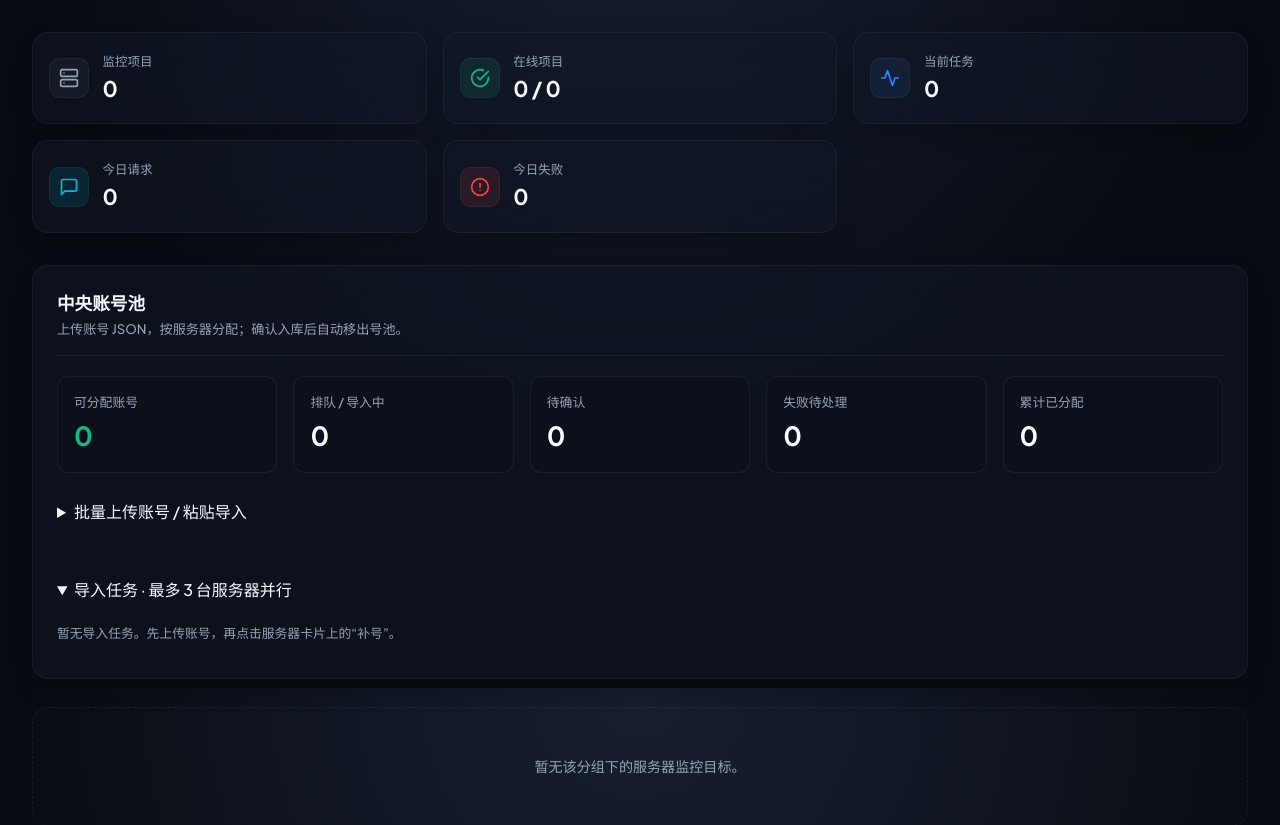
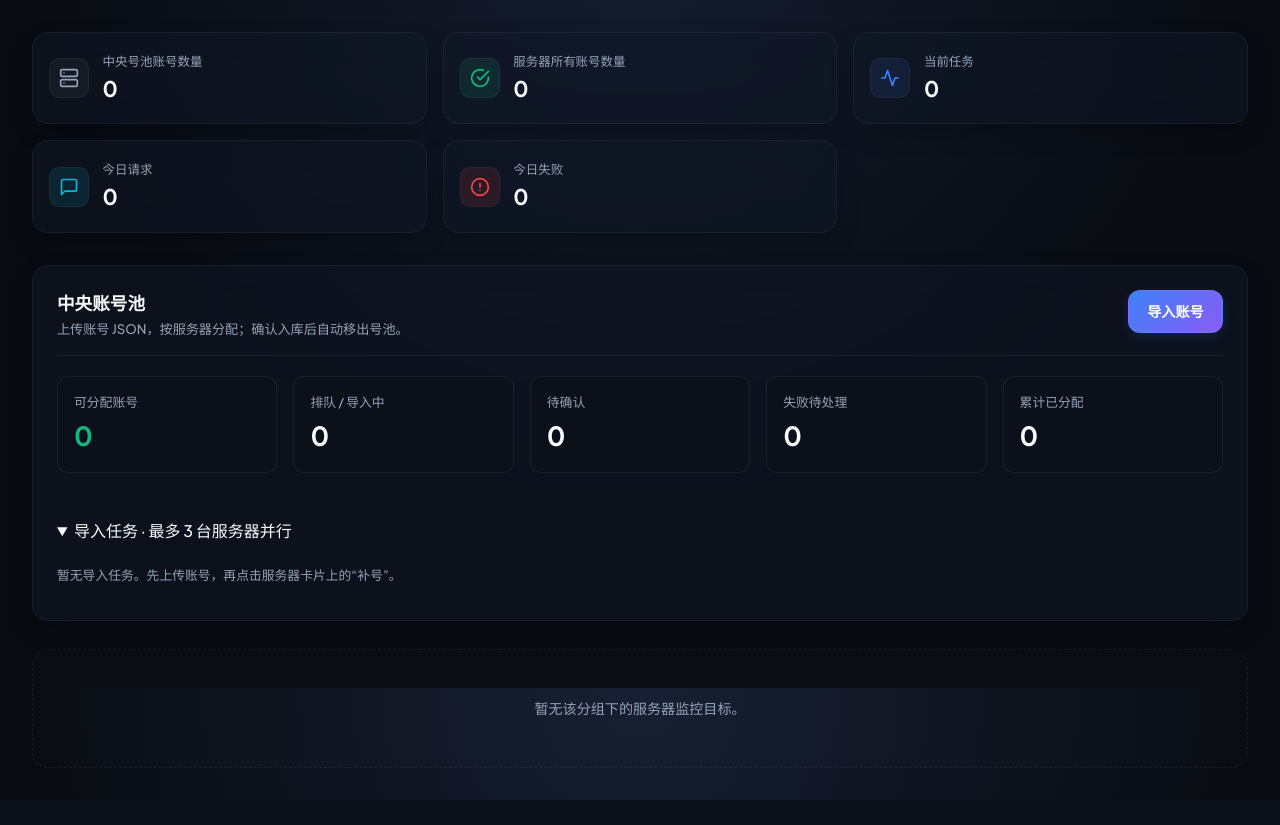
Before and after one commit to leik1000/server-monitor, a FastAPI app: page / in a window 1280 px wide. Shown: the part 112-937 px from the top of the page. After the commit the page ends 912 px from the top, so only its background shows below. Run offline with FastAPI, Linux system fonts and the light colour scheme; data that the repository does not hold is empty.

Commit message:
继续优化

```diff
--- a/app/static/account-pool.js
+++ b/app/static/account-pool.js
@@ -25,6 +25,7 @@
     try {
       const [summary, result] = await Promise.all([api("/api/cookies"), api("/api/import-jobs")]);
       available = summary.available;
+      $("centralAccountCount").textContent = fmtNumber(summary.total);
       $("cookiePoolSummary").innerHTML = [
         ["可分配账号", summary.available, "pool-available"], ["排队 / 导入中", summary.assigning, ""],
         ["待确认", summary.unknown, ""], ["失败待处理", summary.failed, ""], ["累计已分配", summary.assigned, ""],
@@ -36,6 +37,7 @@
       if ($("dispatchDialog").open) updateTotal();
     } catch (error) {
       $("cookiePoolSummary").textContent = `库存读取失败：${error.message}`;
+      $("centralAccountCount").textContent = "-";
     } finally {
       loading = false;
       clearTimeout(timer);
@@ -67,6 +69,12 @@
   function setUploadBusy(busy) {
     uploading = busy;
     ["accountFiles", "accountFolder", "importCookiesBtn"].forEach((id) => { $(id).disabled = busy; });
+    $("importCookiesBtn").textContent = busy ? "正在导入..." : "导入到号池";
+    $("accountImportDialog").setAttribute("aria-busy", String(busy));
+    if (busy) {
+      $("accountUploadMessage").textContent = "正在读取账号并准备导入...";
+      $("uploadErrorDetails").hidden = true;
+    }
   }
 
   async function uploadDocuments(documents) {
@@ -74,7 +82,9 @@
   }
 
   function showUploadResult(totals, processed, total, errors, finished = false) {
-    $("cookieFormMessage").textContent = `${finished ? "上传完成" : "上传中"} ${processed}/${total} 文件 · 新增 ${totals.imported_count} · 重复 ${totals.duplicate_count} · 无效 ${totals.invalid_count}`;
+    const message = `${finished ? "上传完成" : "上传中"} ${processed}/${total} 文件 · 新增 ${totals.imported_count} · 重复 ${totals.duplicate_count} · 无效 ${totals.invalid_count}`;
+    $("accountUploadMessage").textContent = message;
+    $("cookieFormMessage").textContent = message;
     $("uploadErrorDetails").hidden = !errors.length;
     $("uploadErrors").textContent = errors.slice(0, 100).map((e) => `${e.source || "粘贴内容"} 第 ${e.index || 0} 条：${e.error}`).join("\n");
   }
@@ -82,7 +92,7 @@
   async function importFiles(event) {
     if (uploading) return;
     const files = Array.from(event.target.files || []).filter((f) => /\.(json|txt)$/i.test(f.name));
-    if (!files.length) { $("cookieFormMessage").textContent = "请选择 JSON 或 TXT 文件"; return; }
+    if (!files.length) { $("accountUploadMessage").textContent = "请选择 JSON 或 TXT 文件"; return; }
     setUploadBusy(true);
     const totals = { imported_count: 0, duplicate_count: 0, invalid_count: 0 };
     const errors = [];
@@ -115,6 +125,7 @@
       showUploadResult(totals, processed, files.length, errors, true);
     } catch (error) {
       $("cookieFormMessage").textContent = `上传中断，已处理 ${processed}/${files.length} 文件，新增 ${totals.imported_count}：${error.message}。可重新选择全部文件，已入池账号会自动跳过。`;
+      $("accountUploadMessage").textContent = $("cookieFormMessage").textContent;
     } finally {
       event.target.value = "";
       setUploadBusy(false);
@@ -124,7 +135,8 @@
 
   async function importText() {
     const text = $("cookieImportText").value.trim();
-    if (!text || uploading) return;
+    if (uploading) return;
+    if (!text) { $("accountUploadMessage").textContent = "请粘贴账号内容，或选择账号文件上传"; return; }
     setUploadBusy(true);
     try {
       const result = await uploadDocuments([{ name: "粘贴内容", text }]);
@@ -132,7 +144,8 @@
       if (!result.invalid_count) $("cookieImportText").value = "";
       await refresh();
     } catch (error) {
-      $("cookieFormMessage").textContent = `入池失败：${error.message}`;
+      $("accountUploadMessage").textContent = `入池失败：${error.message}`;
+      $("cookieFormMessage").textContent = $("accountUploadMessage").textContent;
     } finally { setUploadBusy(false); }
   }
 
@@ -218,6 +231,11 @@
   $("closeDispatchBtn").addEventListener("click", () => $("dispatchDialog").close());
   $("dispatchCount").addEventListener("input", updateTotal);
   $("accountFiles").addEventListener("change", importFiles);
+  $("openAccountImportBtn").addEventListener("click", () => {
+    $("accountImportDialog").showModal();
+    if (!uploading) $("cookieImportText").focus();
+  });
+  $("closeAccountImportBtn").addEventListener("click", () => $("accountImportDialog").close());
   $("accountFolder").addEventListener("change", importFiles);
   window.accountPoolUI = { refresh, importText, openRefill };
   refresh();
--- a/app/static/app.js
+++ b/app/static/app.js
@@ -4,8 +4,7 @@ const els = {
   refreshBtnIcon: document.getElementById("refreshBtnIcon"),
   targets: document.getElementById("targets"),
   tpl: document.getElementById("targetTpl"),
-  targetCount: document.getElementById("targetCount"),
-  onlineCount: document.getElementById("onlineCount"),
+  serverAccountCount: document.getElementById("serverAccountCount"),
   runningCount: document.getElementById("runningCount"),
   totalRequests: document.getElementById("totalRequests"),
   failedRequests: document.getElementById("failedRequests"),
@@ -124,8 +123,10 @@ function buildBucketTitle(item, target = {}) {
 }
 
 function renderSummary(summary = {}) {
-  els.targetCount.textContent = fmtNumber(summary.target_count);
-  els.onlineCount.textContent = `${fmtNumber(summary.online_count)} / ${fmtNumber(summary.target_count)}`;
+  els.serverAccountCount.textContent = fmtNumber(summary.account_total);
+  els.serverAccountCount.title = summary.offline_count
+    ? `已获取的服务器账号总数（含待激活）；${summary.offline_count} 台服务器离线，当前未计入`
+    : "所有已启用服务器的账号总数（含待激活）";
   els.runningCount.textContent = fmtNumber(summary.in_progress_requests);
   els.totalRequests.textContent = fmtNumber(summary.total_requests);
   els.failedRequests.textContent = fmtNumber(summary.failed_requests);
--- a/app/static/style.css
+++ b/app/static/style.css
@@ -7,7 +7,20 @@
 .pool-available strong { color: var(--ok); }
 .pool-help { color: var(--text-muted); font-size: .8rem; margin: .7rem 0; }
 .pool-card summary { cursor: pointer; padding: .7rem 0; }
-.pool-card textarea { width: 100%; margin: .5rem 0; }
+.account-import-dialog { width: min(760px, 94vw); }
+.account-import-dialog .section-head { align-items: flex-start; gap: 1rem; }
+.account-import-dialog .section-head button { flex-shrink: 0; }
+.account-import-field { display: flex; flex-direction: column; gap: .6rem; margin-top: 1.1rem; min-width: 0; }
+.account-import-field > label { font-size: .85rem; font-weight: 600; color: var(--text); }
+.account-import-field textarea { width: 100%; resize: vertical; min-height: 180px; padding: 1rem; border: 1px solid var(--border-focus); border-radius: .75rem; background: var(--input-bg); color: var(--text); font: .85rem/1.7 monospace; }
+.account-import-field textarea:focus { outline: 2px solid var(--primary); outline-offset: 2px; }
+.account-import-files { display: grid; grid-template-columns: repeat(2, minmax(0, 1fr)); gap: 1rem; }
+.account-import-files .account-import-field { padding: 1rem; background: var(--input-bg); border: 1px solid var(--border); border-radius: .75rem; }
+.account-import-files input { width: 100%; min-width: 0; font-size: .8rem; }
+.account-import-files input::file-selector-button { padding: .45rem .65rem; margin-right: .6rem; background: var(--card-hover); border: 1px solid var(--border-focus); border-radius: .4rem; color: var(--text); cursor: pointer; }
+.account-import-footer { display: flex; justify-content: flex-end; border-top: 1px solid var(--border); padding-top: 1rem; margin-top: 1.25rem; }
+.account-import-dialog summary { cursor: pointer; color: var(--warn); font-size: .85rem; }
+@media (max-width: 600px) { .account-import-files { grid-template-columns: 1fr; gap: 0; } }
 .pool-upload-actions, .pool-job-actions { display: flex; flex-wrap: wrap; gap: .7rem; margin: .7rem 0; }
 .pool-file-label { padding: .75rem; border: 1px dashed var(--border-focus); border-radius: .7rem; max-width: 100%; }
 .pool-file-label input { display: block; margin-top: .5rem; max-width: 100%; }
--- a/app/templates/index.html
+++ b/app/templates/index.html
@@ -49,8 +49,8 @@
           <svg xmlns="http://www.w3.org/2000/svg" width="20" height="20" viewBox="0 0 24 24" fill="none" stroke="currentColor" stroke-width="2" stroke-linecap="round" stroke-linejoin="round"><rect x="2" y="2" width="20" height="8" rx="2" ry="2"></rect><rect x="2" y="14" width="20" height="8" rx="2" ry="2"></rect><line x1="6" y1="6" x2="6.01" y2="6"></line><line x1="6" y1="18" x2="6.01" y2="18"></line></svg>
         </div>
         <div class="metric-info">
-          <span>监控项目</span>
-          <strong id="targetCount">-</strong>
+          <span>中央号池账号数量</span>
+          <strong id="centralAccountCount" title="中央号池剩余总量，包含已预占及待处理账号">-</strong>
         </div>
       </div>
       <div class="card metric">
@@ -58,8 +58,8 @@
           <svg xmlns="http://www.w3.org/2000/svg" width="20" height="20" viewBox="0 0 24 24" fill="none" stroke="currentColor" stroke-width="2" stroke-linecap="round" stroke-linejoin="round"><path d="M22 11.08V12a10 10 0 1 1-5.93-9.14"></path><polyline points="22 4 12 14.01 9 11.01"></polyline></svg>
         </div>
         <div class="metric-info">
-          <span>在线项目</span>
-          <strong id="onlineCount">-</strong>
+          <span>服务器所有账号数量</span>
+          <strong id="serverAccountCount">-</strong>
         </div>
       </div>
       <div class="card metric">
@@ -94,26 +94,41 @@
     <section class="card pool-card" id="accountPoolCard">
       <div class="section-head">
         <div><h2>中央账号池</h2><p>上传账号 JSON，按服务器分配；确认入库后自动移出号池。</p></div>
+        <button id="openAccountImportBtn" type="button">导入账号</button>
       </div>
       <div id="cookiePoolSummary" class="pool-stats" aria-live="polite">正在读取库存...</div>
-      <details class="pool-upload">
-        <summary>批量上传账号 / 粘贴导入</summary>
-        <p class="pool-help">支持 available_account 目录中的账号 JSON、JSON 数组和每行一个 Cookie。选择文件夹可一次导入全部账号，自动分批上传并去重。</p>
-        <div class="pool-upload-actions">
-          <label class="pool-file-label">选择账号文件<input id="accountFiles" type="file" accept=".json,.txt" multiple /></label>
-          <label class="pool-file-label">选择账号文件夹<input id="accountFolder" type="file" webkitdirectory multiple /></label>
-        </div>
-        <label for="cookieImportText" class="pool-help">或粘贴账号内容</label>
-        <textarea id="cookieImportText" rows="4" placeholder="粘贴完整账号 JSON、{items: [...]} 或每行一个 Cookie"></textarea>
-        <button id="importCookiesBtn" type="button">导入到号池</button>
-      </details>
       <p id="cookieFormMessage" class="form-message" role="status"></p>
-      <details id="uploadErrorDetails" hidden><summary>查看上传错误</summary><pre id="uploadErrors"></pre></details>
       <details id="poolJobsPanel" open>
         <summary>导入任务 <span id="dispatchConcurrency"></span></summary>
         <div id="importJobs" class="pool-jobs">暂无任务</div>
       </details>
     </section>
+
+    <dialog id="accountImportDialog" class="pool-dialog account-import-dialog" aria-labelledby="accountImportTitle">
+      <div class="section-head">
+        <div><h2 id="accountImportTitle">中央号池账号导入</h2><p class="pool-help">批量保存账号，自动去重，随时为服务器补号。</p></div>
+        <button id="closeAccountImportBtn" class="secondary small" type="button">关闭</button>
+      </div>
+      <div class="account-import-field">
+        <label for="cookieImportText">账号内容（支持单个或批量）</label>
+        <textarea id="cookieImportText" rows="7" placeholder='支持以下格式：&#10;1. 完整账号 JSON：{"email":"account@example.com","cookie":"k=v;..."}&#10;2. 批量 JSON 数组或 {"items": [...]}&#10;3. 每行一个 Cookie Header'></textarea>
+        <p class="pool-help">可直接使用 available_account 中的账号资料。导入中央号池后，在服务器卡片点击“补号”进行分配。</p>
+      </div>
+      <div class="account-import-files">
+        <div class="account-import-field">
+          <label for="accountFiles">上传账号文件（支持多选）</label>
+          <input id="accountFiles" type="file" accept=".json,.txt" multiple />
+        </div>
+        <div class="account-import-field">
+          <label for="accountFolder">上传整个账号文件夹</label>
+          <input id="accountFolder" type="file" webkitdirectory multiple />
+        </div>
+      </div>
+      <p class="pool-help">选择文件或文件夹后自动上传，按批次处理。粘贴内容请点击下方“导入到号池”。</p>
+      <p id="accountUploadMessage" class="form-message" role="status"></p>
+      <details id="uploadErrorDetails" hidden><summary>查看上传错误</summary><pre id="uploadErrors"></pre></details>
+      <div class="account-import-footer"><button id="importCookiesBtn" type="button">导入到号池</button></div>
+    </dialog>
 
     <dialog id="dispatchDialog" class="pool-dialog">
       <form id="dispatchForm">
```
Also changed, not shown: ACCOUNT_POOL.md (+4 -2 lines).
